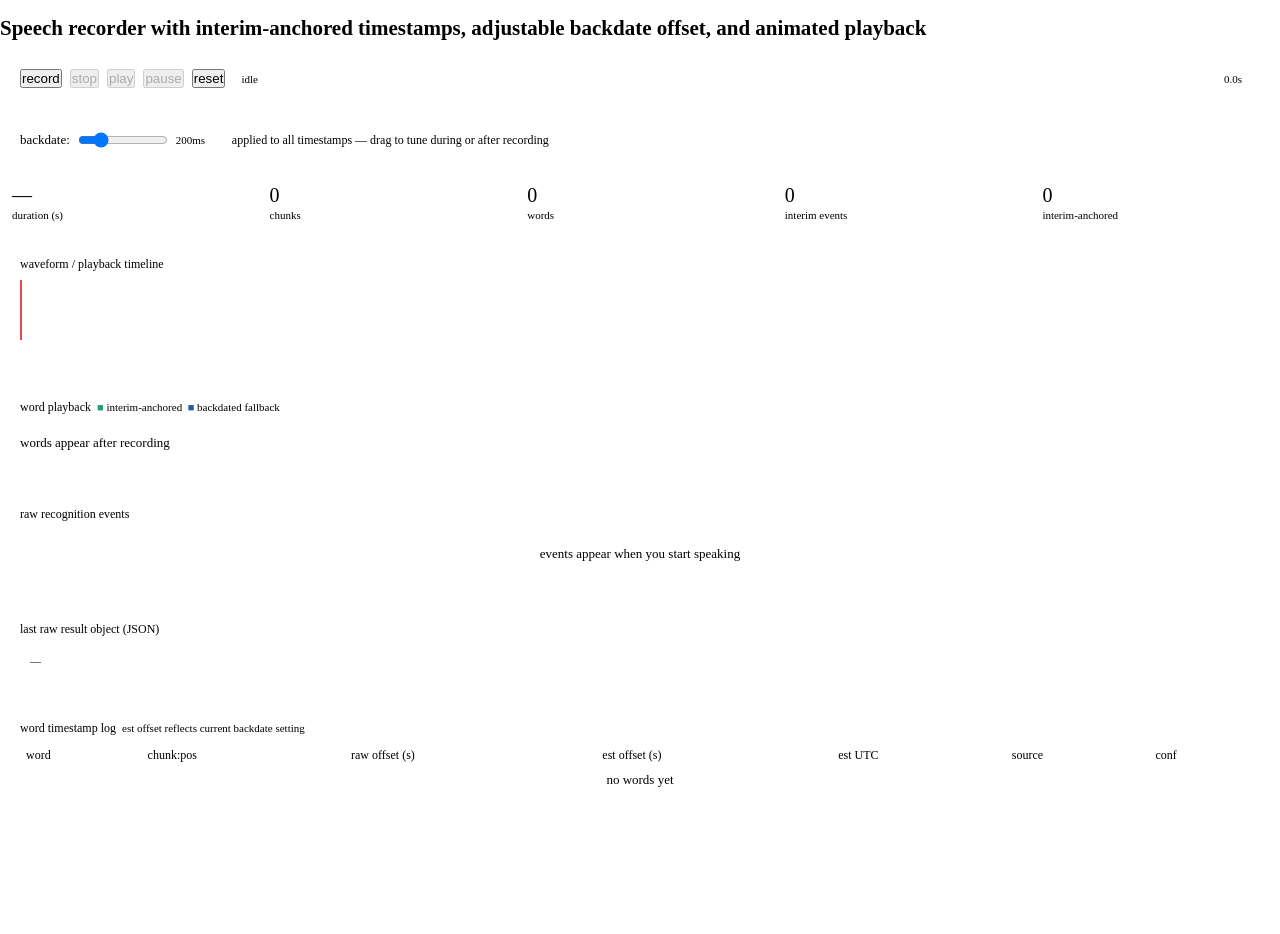
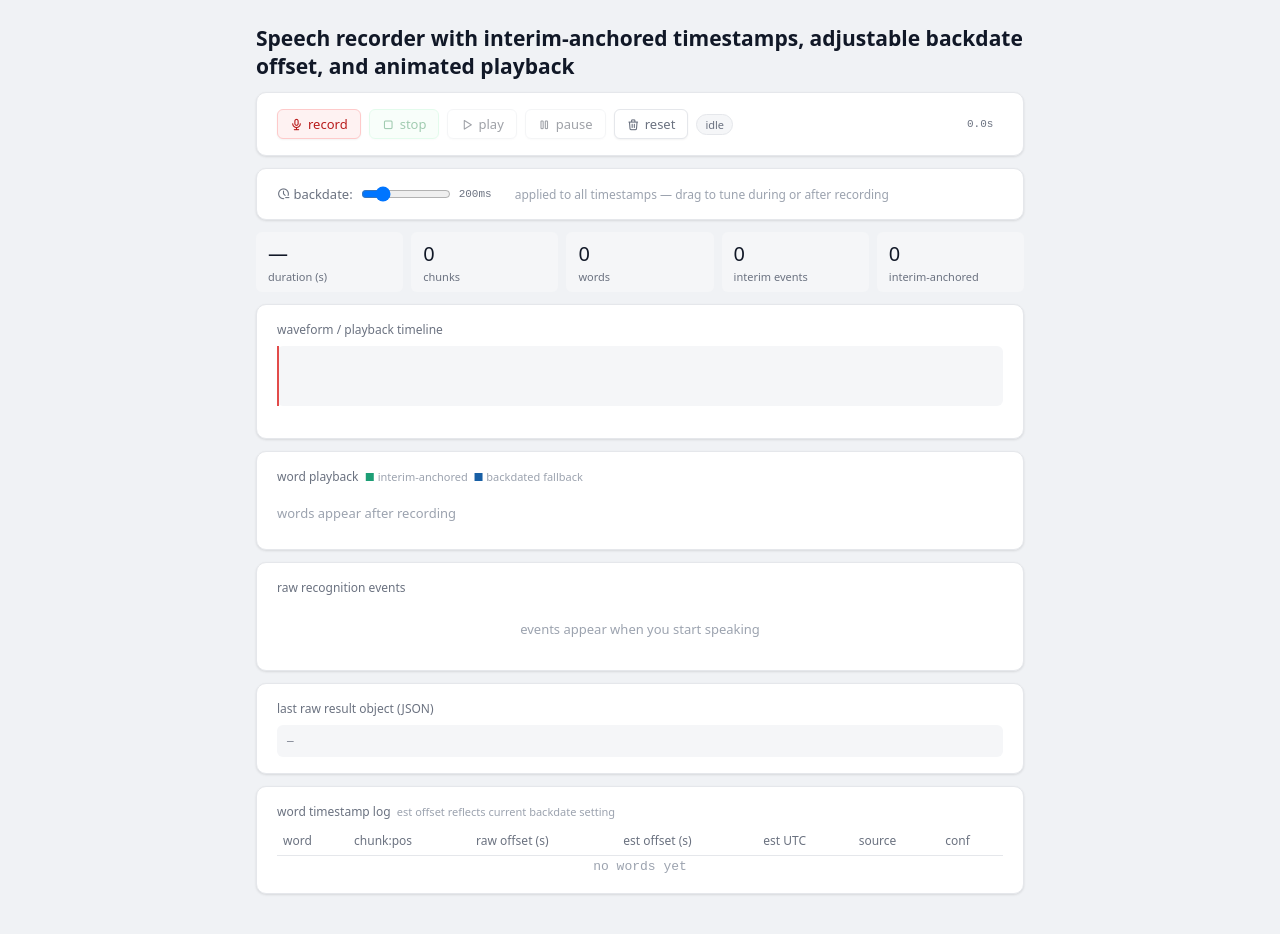
Before and after one commit to patcon/speech-recognition-util, a plain HTML site: page index.html in a window 1280 px wide. Before the commit the page ends 823 px from the top, so only its background shows below. Drawn offline with Linux system fonts and the light colour scheme.

Commit message:
Extract CSS overrides to style.css for easy re-apply on new Claude exports
All page polish (CSS variables, body background, layout centering, card shadows,
button styles, Tabler Icons) lives in style.css. The only change needed when
copying a fresh Claude export is inserting one line after the </style> tag:
  <link rel="stylesheet" href="style.css">

Co-Authored-By: Claude Sonnet 4.6 <noreply@anthropic.com>

```diff
--- a/index.html
+++ b/index.html
@@ -1,4 +1,9 @@
-
+<!DOCTYPE html>
+<html lang="en">
+<head>
+<meta charset="UTF-8">
+<meta name="viewport" content="width=device-width, initial-scale=1.0">
+<title>Speech Timestamp Recorder</title>
 <style>
 *{box-sizing:border-box;margin:0;padding:0;}
 body{font-family:var(--font-sans);font-size:14px;color:var(--color-text-primary);}
@@ -43,6 +48,7 @@ canvas#waveform-static{width:100%;height:60px;display:block;border-radius:var(--
 .slider-row{display:flex;align-items:center;gap:8px;font-size:13px;color:var(--color-text-secondary);}
 input[type=range]{width:90px;}
 </style>
+<link rel="stylesheet" href="style.css">
 
 <div class="root">
 <h2 class="sr-only">Speech recorder with interim-anchored timestamps, adjustable backdate offset, and animated playback</h2>
@@ -481,3 +487,5 @@ function resetAll(){
   $('event-stream').innerHTML='<div class="empty">events appear when you start speaking</div>';
 }
 </script>
+</body>
+</html>
--- /dev/null
+++ b/style.css
@@ -0,0 +1,54 @@
+@import url('https://cdn.jsdelivr.net/npm/@tabler/icons-webfont@3.19.0/dist/tabler-icons.min.css');
+
+:root {
+  --font-sans: system-ui, -apple-system, 'Segoe UI', sans-serif;
+  --font-mono: 'JetBrains Mono', 'Fira Code', 'Cascadia Code', ui-monospace, monospace;
+  --color-bg-page: #F0F2F5;
+  --color-background-primary: #FFFFFF;
+  --color-background-secondary: #F5F6F8;
+  --color-text-primary: #111827;
+  --color-text-secondary: #6B7280;
+  --color-text-tertiary: #9CA3AF;
+  --color-border-tertiary: #E5E7EB;
+  --border-radius-lg: 10px;
+  --border-radius-md: 6px;
+  --shadow-card: 0 1px 3px rgba(0,0,0,0.07), 0 1px 2px rgba(0,0,0,0.04);
+}
+
+body {
+  background: var(--color-bg-page);
+  min-height: 100vh;
+}
+
+.root {
+  max-width: 800px;
+  margin: 0 auto;
+  padding: 1.5rem 1rem 3rem;
+}
+
+.card {
+  box-shadow: var(--shadow-card);
+}
+
+button {
+  display: inline-flex;
+  align-items: center;
+  gap: 5px;
+  padding: 5px 12px;
+  border-radius: 6px;
+  border: 0.5px solid var(--color-border-tertiary);
+  background: var(--color-background-primary);
+  color: var(--color-text-primary);
+  font-size: 13px;
+  font-family: inherit;
+  cursor: pointer;
+  font-weight: 500;
+  transition: background 0.1s, opacity 0.1s;
+  box-shadow: 0 1px 2px rgba(0,0,0,0.05);
+}
+button:hover:not(:disabled) { background: var(--color-background-secondary); }
+button:disabled { opacity: 0.4; cursor: not-allowed; }
+button#btn-rec { background: #FEF2F2; color: #B91C1C; border-color: #FECACA; }
+button#btn-rec:hover:not(:disabled) { background: #FEE2E2; }
+button#btn-stop { background: #F0FDF4; color: #15803D; border-color: #BBF7D0; }
+button#btn-stop:hover:not(:disabled) { background: #DCFCE7; }
```
